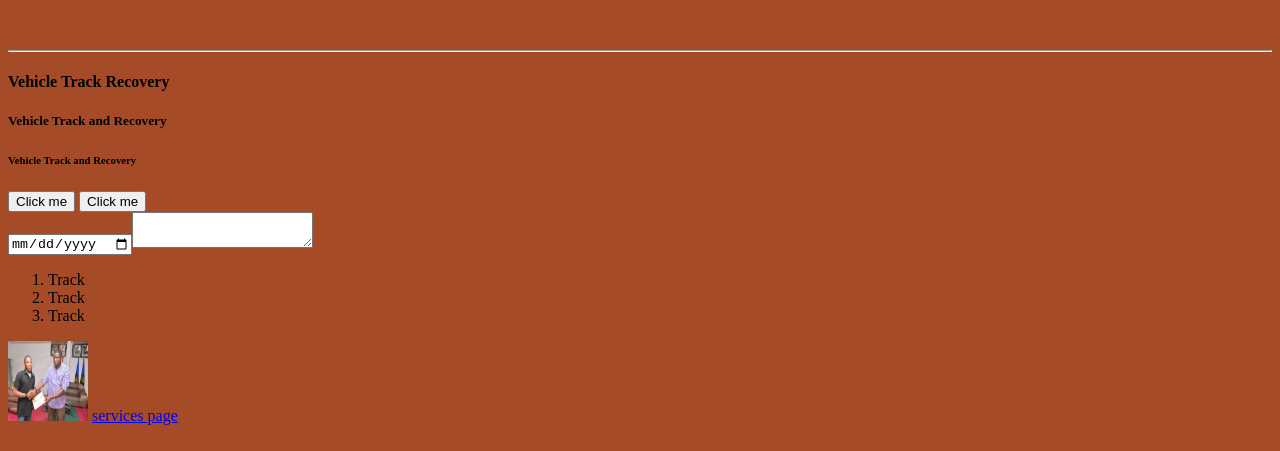
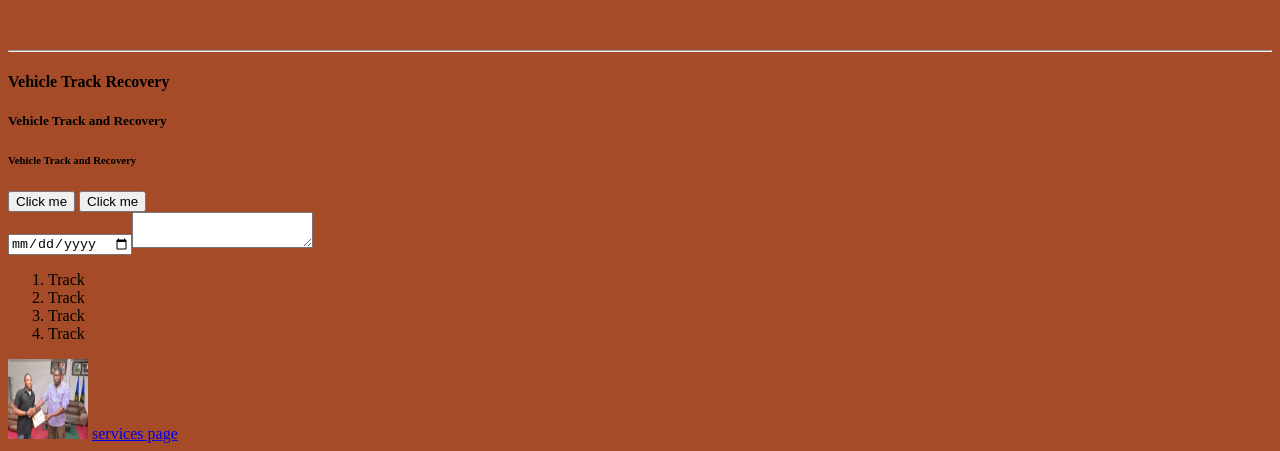
Before and after one commit to Olaoluwa3243/vscode-bootcamp, a plain HTML site: page index.html in a window 1280 px wide. Shown: the part 376-827 px from the top of the page. Drawn offline with Linux system fonts and the light colour scheme.

Commit message:
i added extra track to my service stage

```diff
--- a/index.html
+++ b/index.html
@@ -21,6 +21,7 @@
         <li>Track</li>
         <li>Track</li>
         <li>Track</li>
+        <li>Track</li>
     </ol>
     <img src="./images/IMG-20190701-WA0037.jpg" alt="End of Service" title="6 battallion"/>
     <a href="services.html">services page</a>
```
